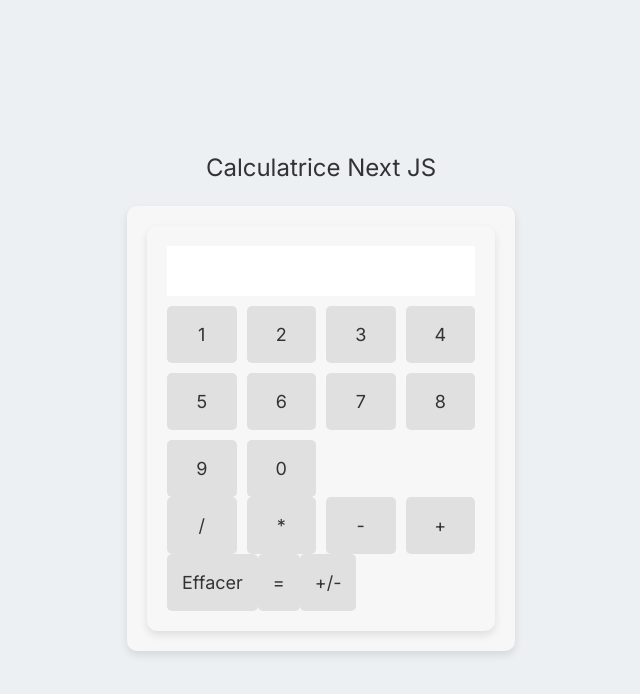
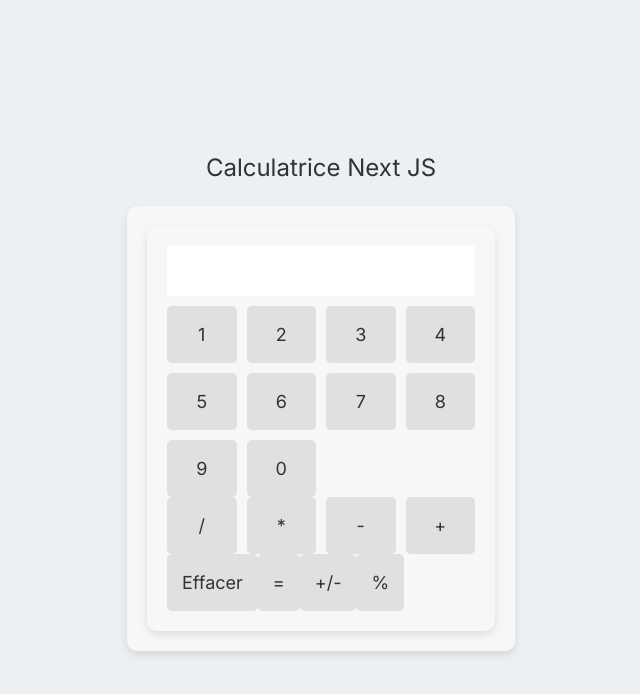
Before and after one commit to nicolv23/calculatrice, a Next.js app: page / in a window 1280 px wide. Shown: the top 694 px of the page, without its empty margins (319-959 px from the left). Built offline with nearby package versions, Linux system fonts and the light colour scheme.

Commit message:
Ajout du bouton pourcentage et de la conversion en nombre négatifs

```diff
--- a/src/components/AffichageCalculatrice.js
+++ b/src/components/AffichageCalculatrice.js
@@ -17,15 +17,43 @@ const AffichageCalculatrice = ({ valeurAffichee, mettreAJourValeur, effacerValeu
   ));
 
   const toggleNegatif = () => {
-    // Vérifie si la valeur actuelle est négative
+    // Efface la valeur affichée
+    effacerValeur();
+
+    // Vérifie si la valeur affichée est vide
+    if (valeurAffichee === '') return;
+
+    // Vérifie si la valeur affichée est déjà négative
     if (valeurAffichee[0] === '-') {
       // Si oui, retire le signe négatif
       mettreAJourValeur(valeurAffichee.slice(1));
     } else {
-      // Sinon, ajoute un signe négatif
+      // Sinon, ajoute le signe négatif devant la valeur
       mettreAJourValeur('-' + valeurAffichee);
     }
   };
+
+
+
+
+  const convertirPourcentage = () => {
+    effacerValeur();
+    if (!valeurAffichee || valeurAffichee[0] === '-') return;
+
+    // Convertit la valeur affichée en nombre
+    let nombre = parseFloat(valeurAffichee);
+
+    // Si le dernier caractère de la valeur affichée est un chiffre, retire le dernier chiffre
+    const dernierCaractereEstChiffre = /\d/.test(valeurAffichee[valeurAffichee.length - 1]);
+    if (dernierCaractereEstChiffre) {
+      nombre = nombre / 10;
+    }
+
+    // Convertit en pourcentage
+    const pourcentage = nombre * 0.01;
+    mettreAJourValeur(pourcentage.toString());
+  };
+
 
   return (
     <div className="calculatrice-container">
@@ -34,7 +62,8 @@ const AffichageCalculatrice = ({ valeurAffichee, mettreAJourValeur, effacerValeu
       <div className="boutons-operateurs">{boutonsOperateurs}</div>
       <button onClick={effacerValeur} className="btn-effacer">Effacer</button>
       <button onClick={evaluerExpression} className="btn-evaluer">=</button>
-      <button onClick={toggleNegatif} className="btn-negatif">+/-</button> {/* Bouton pour convertir en négatif */}
+      <button onClick={toggleNegatif} className="btn-negatif">+/-</button>
+      <button onClick={convertirPourcentage} className="btn-pourcentage">%</button>
     </div>
   );
 };
```
